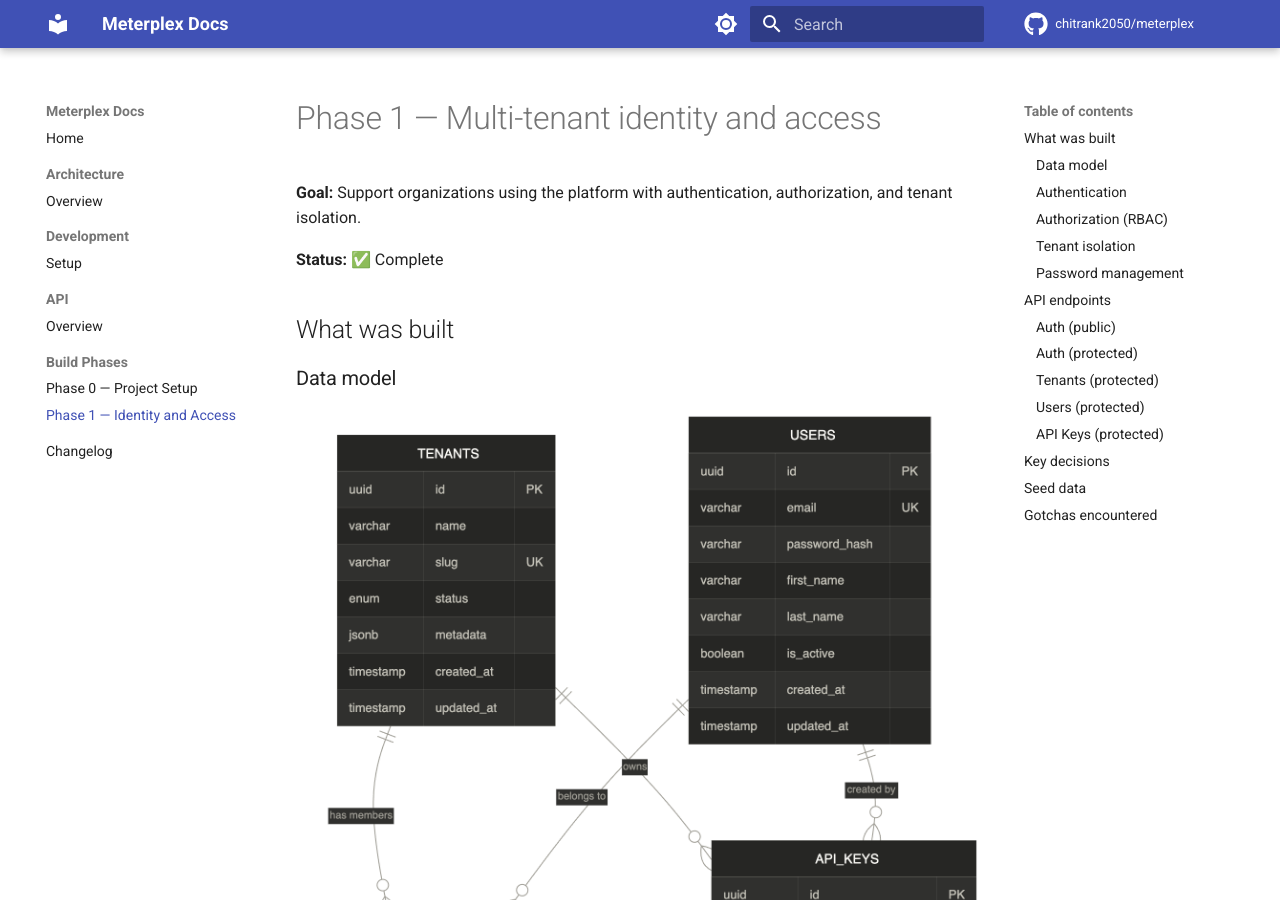
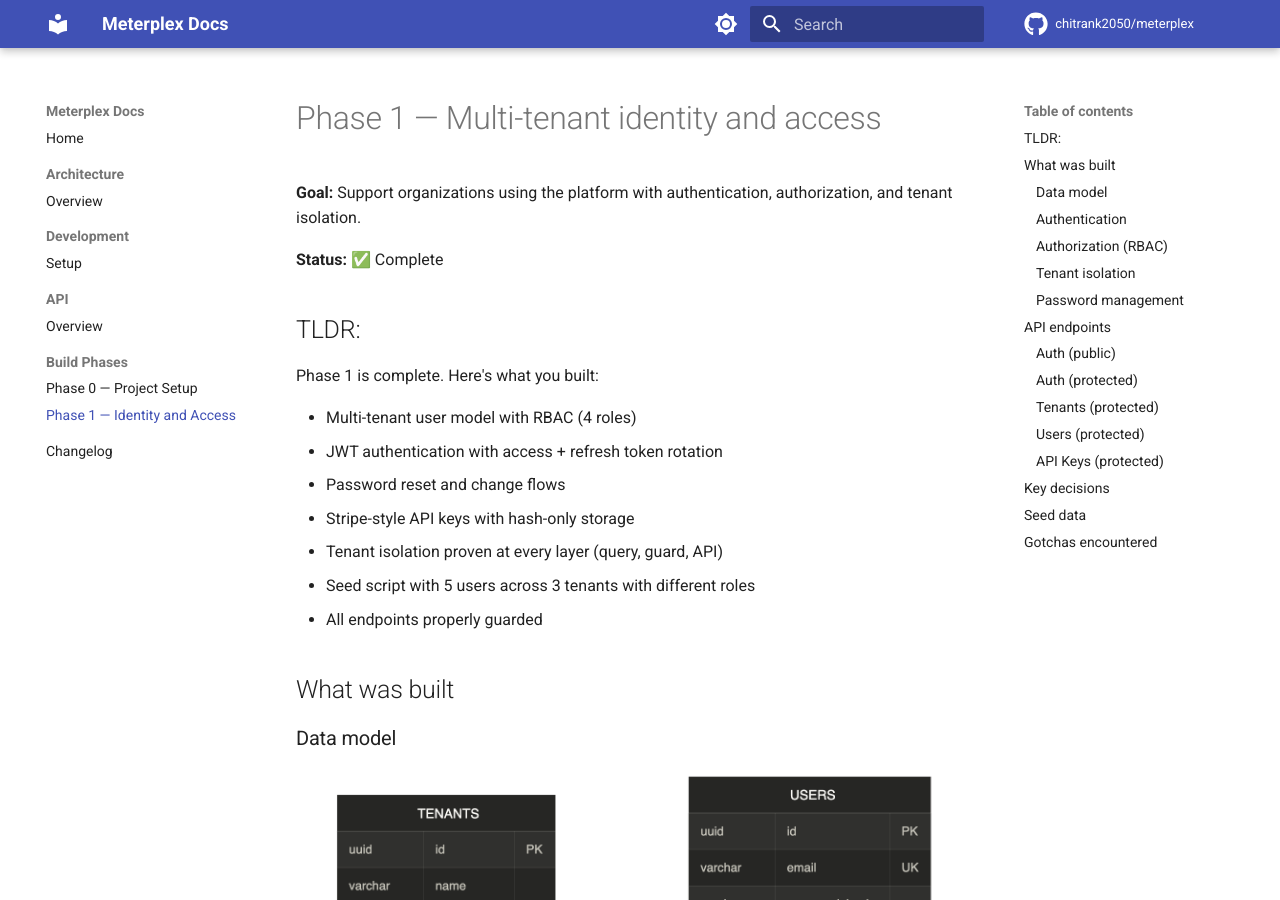
Before and after one commit to chitrank2050/meterplex, an MkDocs documentation site: the page built from docs/phases/phase-1.md, in a window 1280 px wide and 900 px high. Built offline with MkDocs 1.6.1 and Material for MkDocs 9.7.7, drawn with Linux system fonts in a browser that asks for light colours; comment, search, counter and statistics services are not loaded.

Commit message:
docs: add summary of completed Phase 1 features to documentation

```diff
--- a/docs/phases/phase-1.md
+++ b/docs/phases/phase-1.md
@@ -3,6 +3,17 @@
 **Goal:** Support organizations using the platform with authentication, authorization, and tenant isolation.
 
 **Status:** ✅ Complete
+
+## TLDR:
+Phase 1 is complete. Here's what you built:
+
+- Multi-tenant user model with RBAC (4 roles)
+- JWT authentication with access + refresh token rotation
+- Password reset and change flows
+- Stripe-style API keys with hash-only storage
+- Tenant isolation proven at every layer (query, guard, API)
+- Seed script with 5 users across 3 tenants with different roles
+- All endpoints properly guarded
 
 ## What was built
 
```
